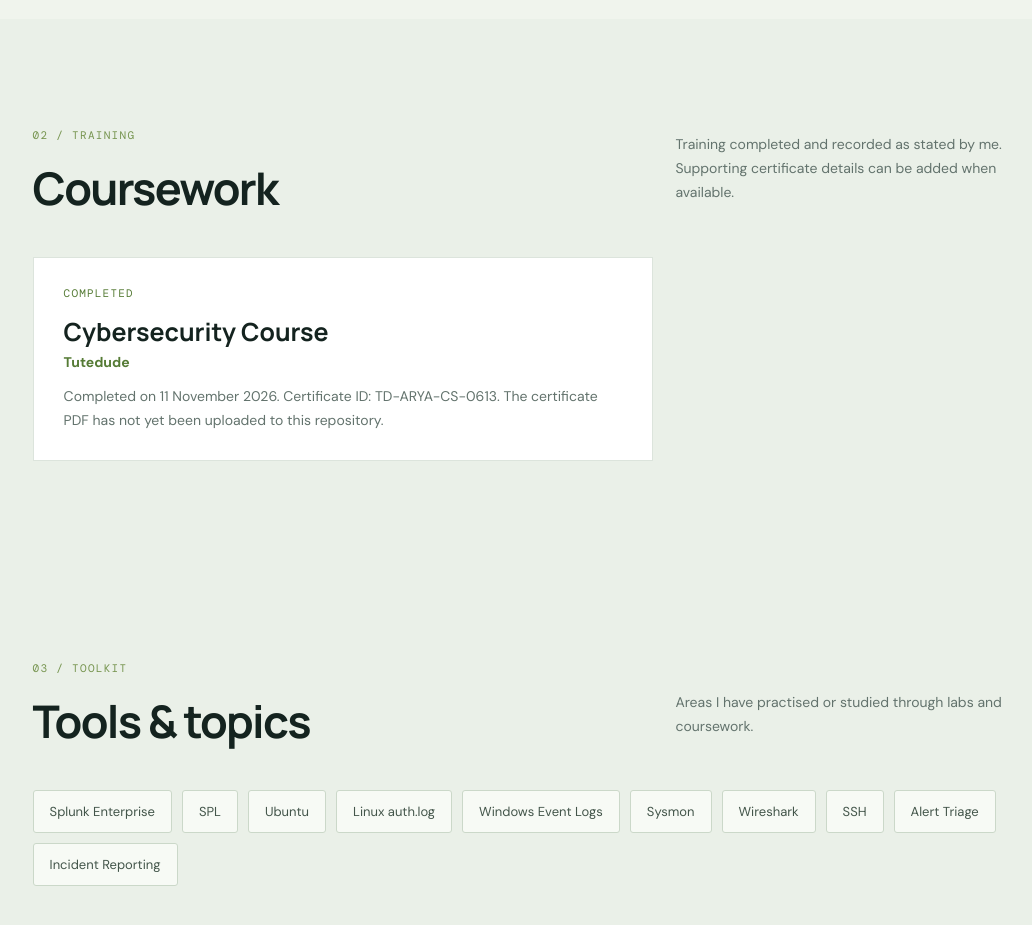
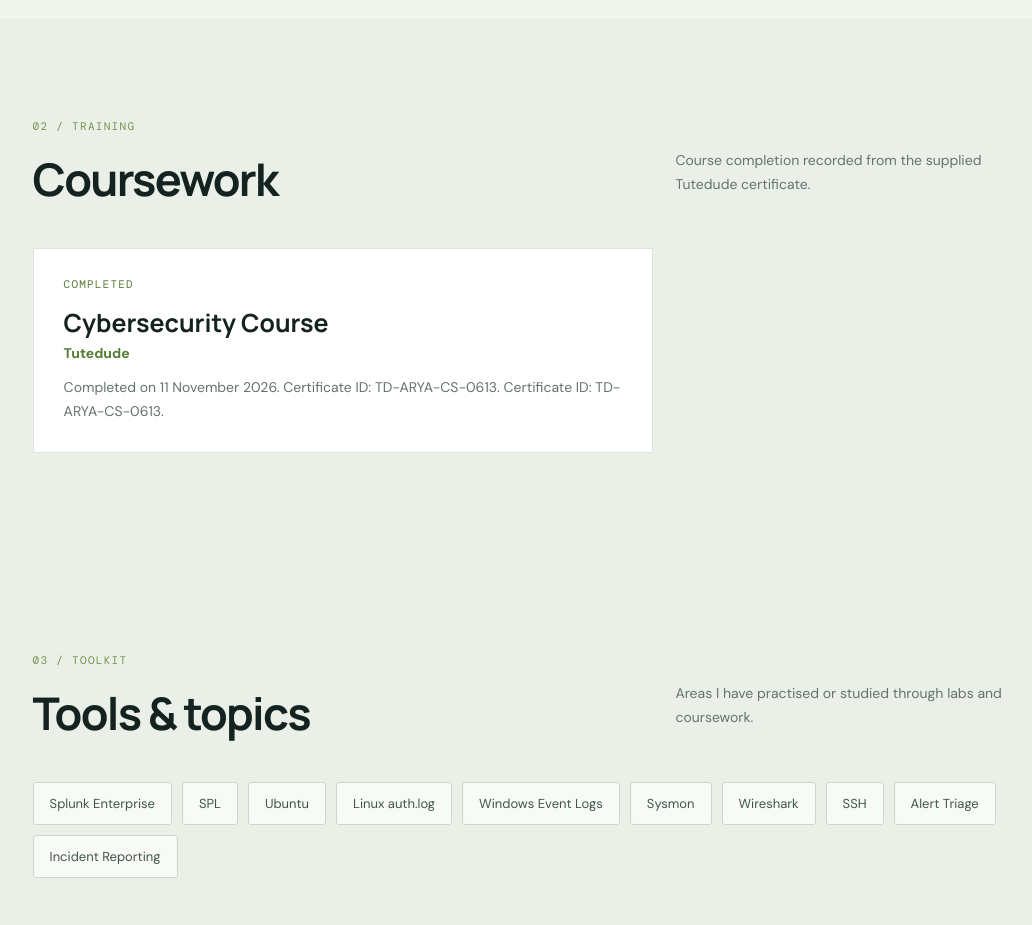
Before and after one commit to sokhendearyan85-crypto/SOC-Analyst-Portfolio, a plain HTML site: page index.html in a window 1280 px wide. Shown: the part 2980-3905 px from the top of the page, without its empty margins (121-1153 px from the left). Drawn offline with nearby package versions, Linux system fonts and the light colour scheme.

Commit message:
Update portfolio training certificate details

```diff
--- a/index.html
+++ b/index.html
@@ -84,12 +84,12 @@
       <p class="evidence-note"><a href="https://github.com/sokhendearyan85-crypto/SOC-Analyst-Portfolio/blob/main/incident-reports/ubuntu-ssh-authentication-review.md">Read the full investigation report ↗</a></p>
     </section>
     <section class="skills-section" id="training">
-      <div class="section-head"><div><div class="kicker">02 / TRAINING</div><h2>Coursework</h2></div><p>Training completed and recorded as stated by me. Supporting certificate details can be added when available.</p></div>
+      <div class="section-head"><div><div class="kicker">02 / TRAINING</div><h2>Coursework</h2></div><p>Course completion recorded from the supplied Tutedude certificate.</p></div>
       <div class="training-card">
         <div class="training-label">COMPLETED</div>
         <h3>Cybersecurity Course</h3>
         <p class="training-provider">Tutedude</p>
-        <p>Completed on 11 November 2026. Certificate ID: TD-ARYA-CS-0613. The certificate PDF has not yet been uploaded to this repository.</p>
+        <p>Completed on 11 November 2026. Certificate ID: TD-ARYA-CS-0613. Certificate ID: TD-ARYA-CS-0613.</p>
       </div>
     </section>
 
```
